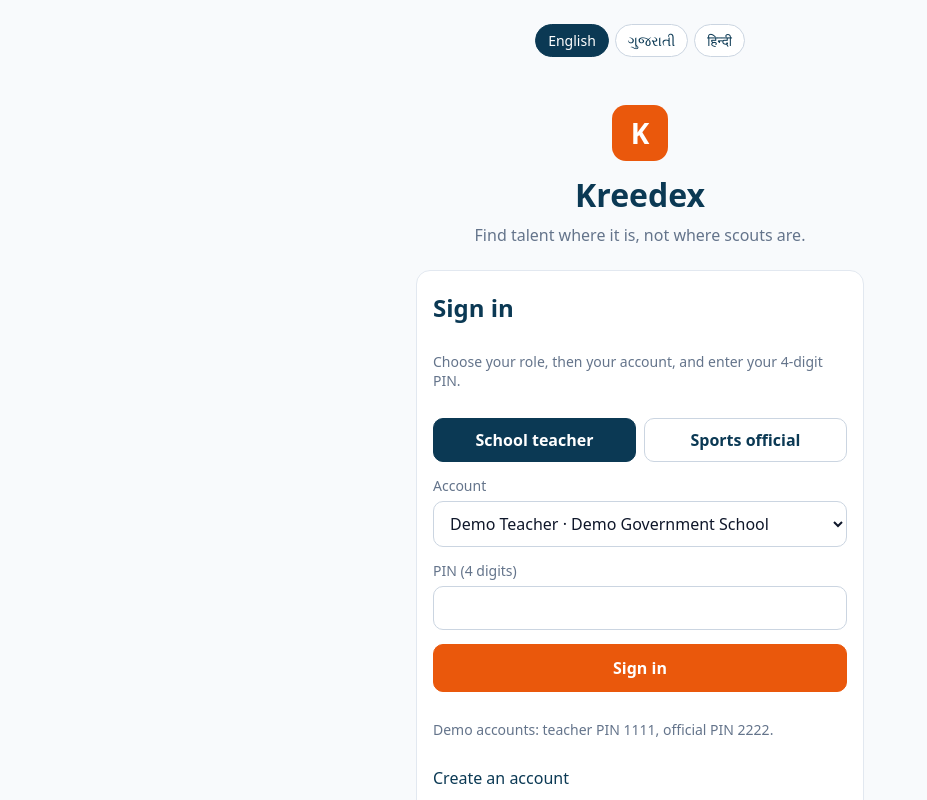
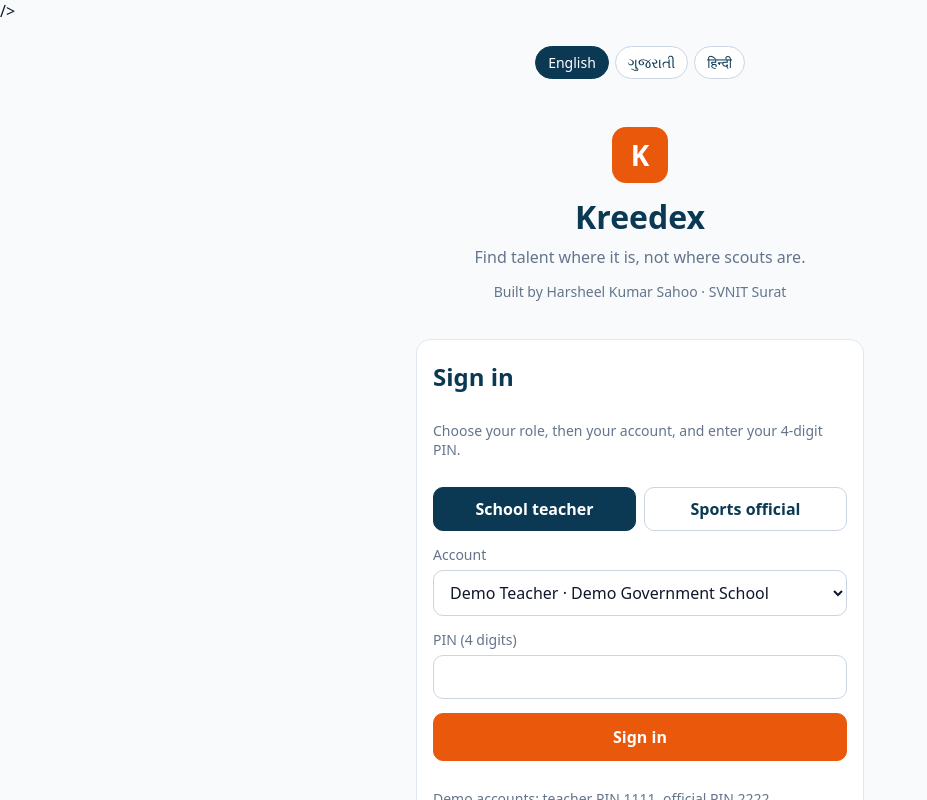
Before and after one commit to Harsheel-Kumar-Sahoo/kreedex, a React (Vite) app: page / in a window 1280 px wide. Shown: the top 800 px of the page, without its empty margins (0-927 px from the left). Built offline with nearby package versions, Linux system fonts and the light colour scheme.

Commit message:
Add author name to description and sign-in screen

```diff
--- a/index.html
+++ b/index.html
@@ -15,17 +15,18 @@
     <title>Kreedex: Phone-Based Grassroots Sports Talent Screening</title>
     <meta
       name="description"
-      content="Kreedex is a phone-based sports talent screening app for schools. Camera pose estimation measures fitness tests and maps them to Khelo India levels. Prototype for the Seva First Innovation Challenge 2026."
+      content="Kreedex by Harsheel Kumar Sahoo: phone-based sports talent screening for schools. Camera pose estimation measures fitness tests and maps them to Khelo India levels."
+    />
     />
     <link rel="canonical" href="https://kreedex.vercel.app/" />
     <meta name="robots" content="index, follow" />
-
+    <meta name="author" content="Harsheel Kumar Sahoo" />
     <meta property="og:type" content="website" />
     <meta property="og:site_name" content="Kreedex" />
     <meta property="og:title" content="Kreedex: Phone-Based Grassroots Sports Talent Screening" />
     <meta
       property="og:description"
-      content="A smartphone becomes a fitness-screening tool for schools, with on-device AI pose estimation and Khelo India levels."
+      content="Kreedex by Harsheel Kumar Sahoo (SVNIT Surat): a smartphone becomes a fitness-screening tool for schools, with on-device AI pose estimation and Khelo India levels."
     />
     <meta property="og:url" content="https://kreedex.vercel.app/" />
     <meta property="og:image" content="https://kreedex.vercel.app/og-image.png" />
@@ -36,6 +37,7 @@
         "@context": "https://schema.org",
         "@type": "WebApplication",
         "name": "Kreedex",
+        "author": { "@type": "Person", "name": "Harsheel Kumar Sahoo" },
         "url": "https://kreedex.vercel.app/",
         "description": "Phone-based grassroots sports talent screening for schools, using on-device pose estimation and Khelo India levels.",
         "applicationCategory": "SportsApplication",
--- a/src/screens/Login.jsx
+++ b/src/screens/Login.jsx
@@ -77,6 +77,7 @@ export default function Login() {
         <div className="logo">K</div>
         <h1>Kreedex</h1>
         <p className="tagline">{t("home.tagline")}</p>
+        <p className="muted">Built by Harsheel Kumar Sahoo · SVNIT Surat</p>
       </header>
 
       {notice && <p className="note">{t(notice)}</p>}
```
